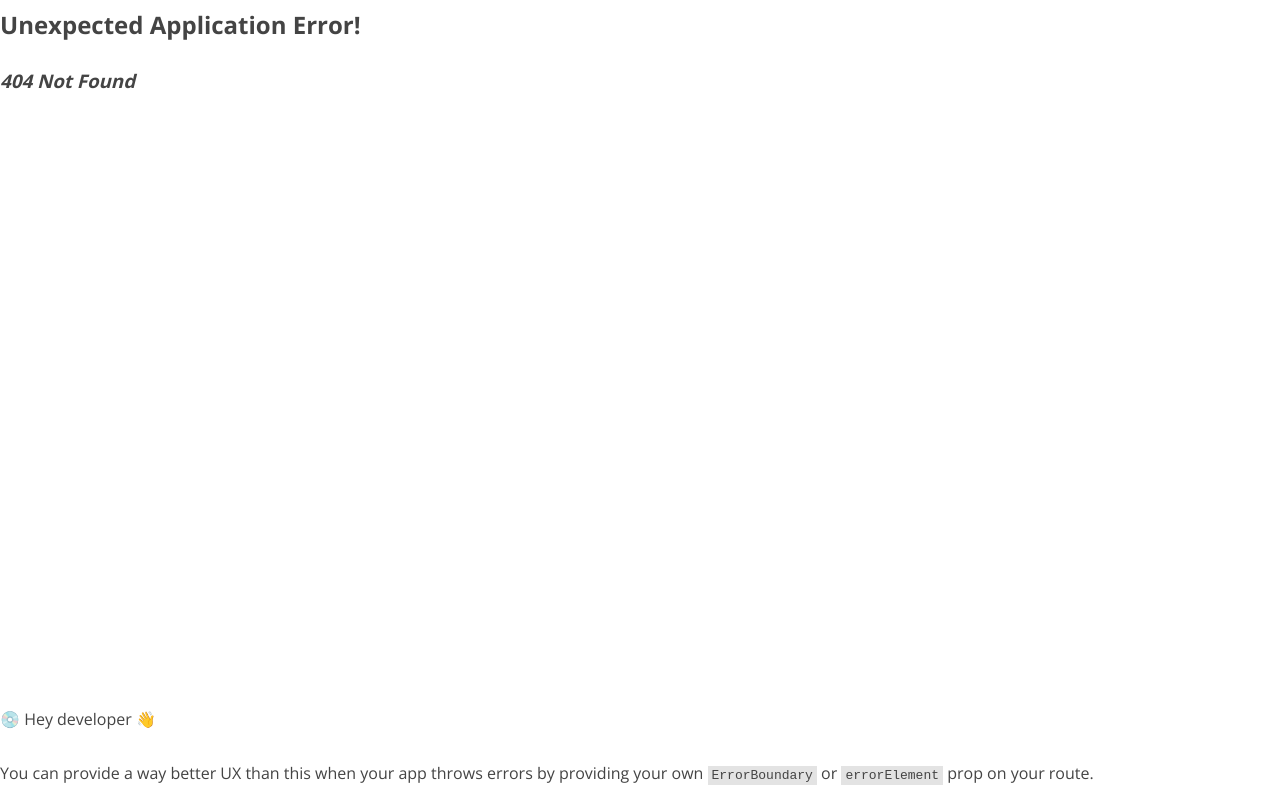
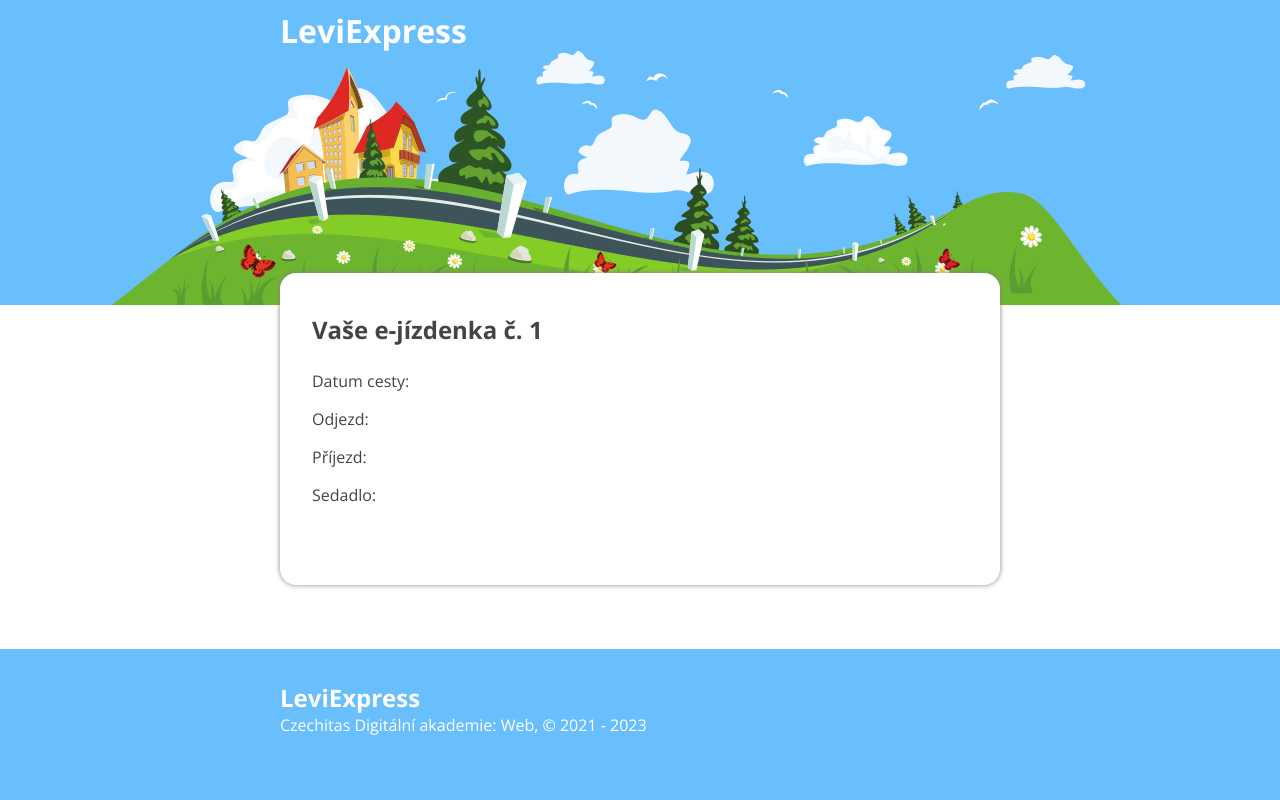
Before and after one commit to gracianaa/Levi-Express, a React (Vite) app: page /reservation/1 in a window 1280 px wide. Before the commit this address had no page. Built offline with nearby package versions, Linux system fonts and the light colour scheme; no server answers.

Commit message:
detail reservation

```diff
--- a/src/components/SelectedSeat/style.css
+++ b/src/components/SelectedSeat/style.css
@@ -28,6 +28,10 @@
   fill: #69bffc;
 }
 
+.seat__rect:hover {
+  fill: #eb5846;
+}
+
 .seat__path {
   fill: none;
   stroke: #888;
--- a/src/global.css
+++ b/src/global.css
@@ -68,3 +68,15 @@ select:focus {
   background-color: lightgray;
   cursor: initial;
 }
+
+
+button:not([disabled]),
+label {
+  cursor: pointer;
+}
+
+.btn--big {
+  font-size: 1.2rem;
+  border-radius: 2rem;
+  padding: 1rem 1.5rem;
+}
--- a/src/index.jsx
+++ b/src/index.jsx
@@ -12,7 +12,7 @@ const router = createBrowserRouter([
     element: <App />,
     children: [
       { path: '', element: <HomePage /> },
-      { path: '/reservation', element: <ReservationPage /> },
+      { path: '/reservation/:reservationId', element: <ReservationPage /> },
     ],
   },
 ]);
--- a/src/pages/HomePage/index.jsx
+++ b/src/pages/HomePage/index.jsx
@@ -2,14 +2,42 @@ import { useState } from 'react';
 import { JourneyPicker } from '../../components/JourneyPicker';
 import { JourneyDetail } from '../../components/JourneyDetail';
 import { SelectedSeat } from '../../components/SelectedSeat';
+import { useNavigate } from 'react-router-dom';
 
 export const HomePage = () => {
   const [journey, setJourney] = useState(null);
   const [number, setNumber] = useState(null);
+  const [journeyId, setJourneyId] = useState(null);
+  const navigate = useNavigate();
 
   const handleJourneyChange = (journey) => {
     setJourney(journey.stops);
     setNumber(journey.autoSeat);
+    setJourneyId(journey.journeyId);
+  };
+
+  const handleBuy = async (e) => {
+    e.preventDefault();
+    const reservation = await fetch(
+      'https://apps.kodim.cz/daweb/leviexpress/api/reservation',
+      {
+        method: 'POST',
+        headers: {
+          'Content-Type': 'application/json',
+        },
+        body: JSON.stringify({
+          action: 'create',
+          seat: number,
+          journeyId: journeyId,
+        }),
+      },
+    );
+
+    const dataReservation = await reservation.json();
+    // console.log(dataReservation.results.reservationId);
+    const reservationId = dataReservation.results.reservationId;
+
+    navigate(`/reservation/${reservationId}`);
   };
 
   return (
@@ -18,6 +46,16 @@ export const HomePage = () => {
       {/* <p>Nalezeno spojení s id {journey}</p> */}
       {journey === null ? null : <JourneyDetail journey={journey} />}
       {journey === null ? null : <SelectedSeat number={number} />}
+      <div className="controls container">
+        <button
+          onClick={handleBuy}
+          hidden={journey === null}
+          className="btn btn--big"
+          type="button"
+        >
+          Rezervovat
+        </button>
+      </div>
     </main>
   );
 };
--- a/src/pages/ReservationPage/index.jsx
+++ b/src/pages/ReservationPage/index.jsx
@@ -1,7 +1,47 @@
+import { useEffect, useState } from 'react';
+import './style.css';
+import { useParams } from 'react-router-dom';
+
 export const ReservationPage = () => {
+  const { reservationId } = useParams();
+  const [reservation, setReservation] = useState(null);
+
+  useEffect(() => {
+    const fetchDataId = async () => {
+      const responseId = await fetch(
+        `https://apps.kodim.cz/daweb/leviexpress/api/reservation?id=${reservationId}`,
+      );
+      const dataId = await responseId.json();
+      setReservation(dataId.results);
+      console.log(dataId.results);
+    };
+
+    fetchDataId();
+  }, [reservationId]);
+
   return (
-    <main>
-      <h2>Vaše jízdenka</h2>
-    </main>
+    <div className="reservation container">
+      <h2>Vaše e-jízdenka č. {reservationId}</h2>
+      <div className="reservation__body">
+        <div className="reservation__headings">
+          <p>Datum cesty: </p>
+          <p>Odjezd:</p>
+          <p>Příjezd:</p>
+          <p>Sedadlo:</p>
+        </div>
+        {reservation && (
+          <div className="reservation__info">
+            <p>{reservation.date}</p>
+            <p>
+              {reservation.fromCity.name} {reservation.fromCity.time}
+            </p>
+            <p>
+              {reservation.toCity.name} {reservation.toCity.time}
+            </p>
+            <p>{reservation.seatNumber}</p>
+          </div>
+        )}
+      </div>
+    </div>
   );
 };
--- /dev/null
+++ b/src/pages/ReservationPage/style.css
@@ -0,0 +1,25 @@
+.reservation {
+  padding: 2rem;
+  margin: -2rem auto 4rem auto;
+  background-color: white;
+  border-radius: 1rem;
+  box-shadow: 0 0 5px gray;
+}
+
+.container {
+  width: 720px;
+  margin-right: auto;
+  margin-left: auto;
+}
+
+.reservation__body {
+  display: flex;
+}
+
+.reservation__headings {
+  margin-right: 2rem;
+}
+
+.reservation__info {
+  font-weight: bold;
+}
```
